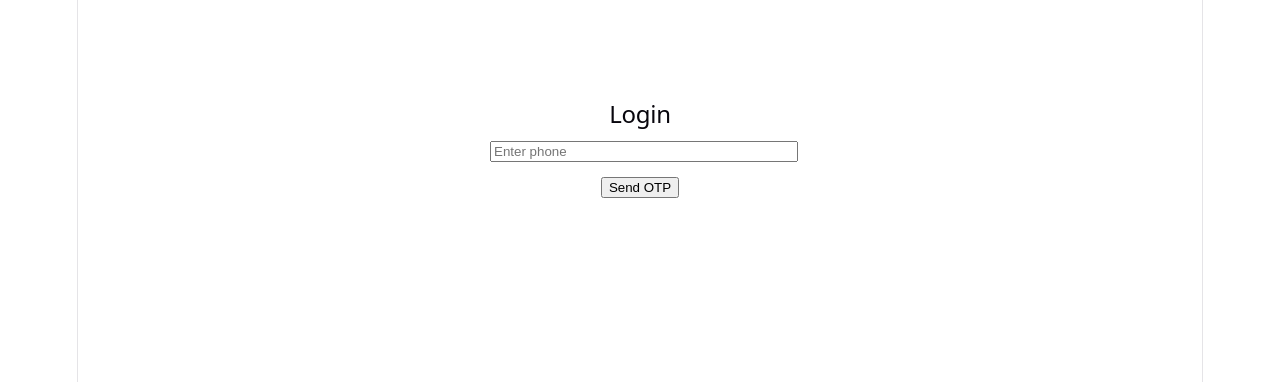
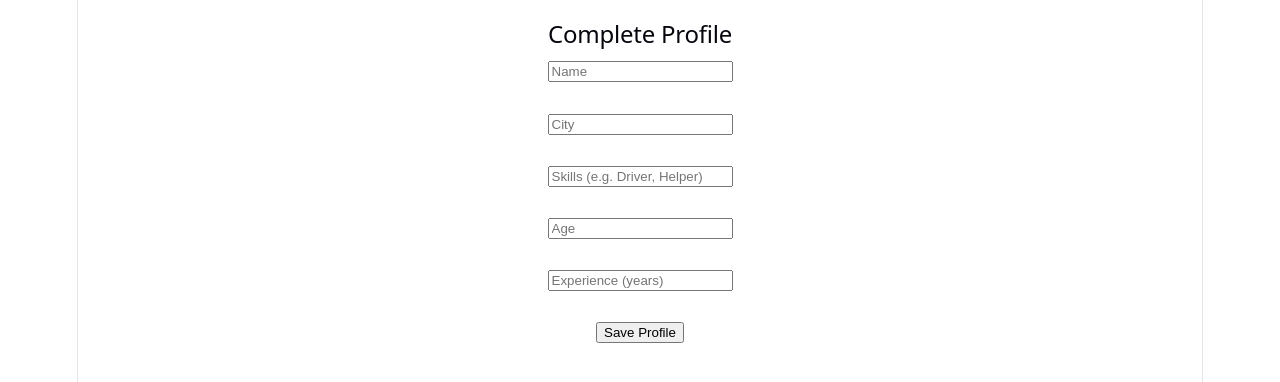
Before and after one commit to keshav10kumar/kaam-saathi-frontend, a React (Vite) app: page /profile in a window 1280 px wide. Shown: the top 382 px of the page. Built offline with nearby package versions, Linux system fonts and the light colour scheme.

Commit message:
Add profile page, axios config, user service and UI updates

```diff
--- a/package.json
+++ b/package.json
@@ -11,8 +11,9 @@
   },
   "dependencies": {
     "axios": "^1.16.1",
-    "react": "^19.2.6",
-    "react-dom": "^19.2.6"
+    "react": "^18.2.0",
+    "react-dom": "^18.2.0",
+    "react-router-dom": "^6.30.4"
   },
   "devDependencies": {
     "@eslint/js": "^10.0.1",
--- a/src/App.jsx
+++ b/src/App.jsx
@@ -1,8 +1,21 @@
+
 import React from "react";
+import { BrowserRouter as Router, Routes, Route } from "react-router-dom";
+
 import LoginPage from "./pages/LoginPage";
+import Profile from "./pages/Profile";
+import Jobs from "./pages/Jobs";
 
 function App() {
-  return <LoginPage />;
+  return (
+    <Router>
+      <Routes>
+        <Route path="/" element={<LoginPage />} />
+        <Route path="/profile" element={<Profile />} />
+        <Route path="/jobs" element={<Jobs />} />
+      </Routes>
+    </Router>
+  );
 }
 
 export default App;
--- /dev/null
+++ b/src/api/axios.js
@@ -0,0 +1,7 @@
+import axios from "axios";
+
+const api = axios.create({
+  baseURL: "http://localhost:8080/api",
+});
+
+export default api;
--- a/src/pages/Jobs.jsx
+++ b/src/pages/Jobs.jsx
@@ -1,35 +1,106 @@
-import { useEffect, useState } from "react";
+import React, { useEffect, useState } from "react";
 import api from "../api/api";
 
 function Jobs() {
   const [jobs, setJobs] = useState([]);
+  const [appliedJobs, setAppliedJobs] = useState([]); // ✅ track applied jobs
 
   useEffect(() => {
-    api.get("/jobs")
-      .then((res) => {
-        setJobs(res.data);
-      })
-      .catch((err) => {
-        console.error("Error fetching jobs:", err);
-      });
+    fetchJobs();
   }, []);
 
+  const fetchJobs = async () => {
+    try {
+      const res = await api.get("/jobs");
+      setJobs(res.data);
+    } catch (err) {
+      console.error("Error fetching jobs:", err);
+    }
+  };
+
+  const handleApply = async (jobId) => {
+    try {
+      const userId = localStorage.getItem("userId");
+
+      await api.post(`/jobs/${jobId}/apply?userId=${userId}`);
+
+      // ✅ Update UI instantly
+      setAppliedJobs([...appliedJobs, jobId]);
+
+      alert("Applied successfully ✅");
+
+    } catch (error) {
+      console.error("Apply failed:", error);
+      alert(error.response?.data || "Something went wrong ❌");
+    }
+  };
+
   return (
-    <div>
-      <h2>Jobs List</h2>
+    <div style={{ padding: "20px" }}>
+      <h2>Available Jobs</h2>
 
       {jobs.length === 0 && <p>No jobs found</p>}
 
-      {jobs.map((job) => (
-        <div key={job.id}>
-          <p><b>{job.title}</b></p>
-          <p>{job.city}</p>
-          <p>📞 {job.phone}</p>
-          <hr />
-        </div>
-      ))}
+      {jobs.map((job) => {
+        const isApplied = appliedJobs.includes(job.id);
+
+        return (
+          <div key={job.id} style={styles.card}>
+            <h3>{job.title}</h3>
+            <p>{job.description}</p>
+            <p><b>City:</b> {job.city}</p>
+            <p><b>Salary:</b> ₹{job.salary}</p>
+
+            {/* ✅ APPLY BUTTON */}
+            <button
+              style={{
+                ...styles.button,
+                backgroundColor: isApplied ? "gray" : "#007bff",
+                color: "white"
+              }}
+              disabled={isApplied}
+              onClick={() => handleApply(job.id)}
+            >
+              {isApplied ? "Applied ✅" : "Apply"}
+            </button>
+
+            <br /><br />
+
+            {/* ✅ CALL BUTTON */}
+            <a href={`tel:${job.phone}`}>
+              <button style={styles.callButton}>
+                Call Recruiter
+              </button>
+            </a>
+          </div>
+        );
+      })}
     </div>
   );
 }
 
+const styles = {
+  card: {
+    border: "1px solid #ddd",
+    padding: "15px",
+    marginBottom: "12px",
+    borderRadius: "8px",
+    background: "#fafafa"
+  },
+  button: {
+    padding: "8px 12px",
+    cursor: "pointer",
+    border: "none",
+    borderRadius: "4px"
+  },
+  callButton: {
+    padding: "8px 12px",
+    cursor: "pointer",
+    backgroundColor: "green",
+    color: "white",
+    border: "none",
+    borderRadius: "4px"
+  }
+};
+
 export default Jobs;
--- a/src/pages/LoginPage.jsx
+++ b/src/pages/LoginPage.jsx
@@ -1,11 +1,14 @@
 import React, { useState } from "react";
 import { sendOtp, verifyOtp } from "../api/authApi";
+import { useNavigate } from "react-router-dom";
 
 const LoginPage = () => {
     const [phone, setPhone] = useState("");
     const [otp, setOtp] = useState("");
     const [otpSent, setOtpSent] = useState(false);
     const [message, setMessage] = useState("");
+
+    const navigate = useNavigate();
 
     const handleSendOtp = async () => {
         try {
@@ -21,10 +24,19 @@ const LoginPage = () => {
         try {
             const response = await verifyOtp(phone, otp);
 
-            // Save user (simple)
+            // ✅ IMPORTANT: store userId (REQUIRED for Day 13)
+            localStorage.setItem("userId", response.data.id);
+
+            // ✅ store phone (already correct)
+            localStorage.setItem("phone", phone);
+
+            // ✅ optional: full user object
             localStorage.setItem("user", JSON.stringify(response.data));
 
             setMessage("Login successful ✅");
+
+            navigate("/profile");
+
         } catch (error) {
             setMessage("Invalid OTP ❌");
         }
--- /dev/null
+++ b/src/pages/Profile.jsx
@@ -0,0 +1,130 @@
+import { useEffect, useState } from "react";
+import { getProfile, updateProfile } from "../services/userService";
+import { useNavigate } from "react-router-dom";
+
+const Profile = () => {
+  const phone = localStorage.getItem("phone");
+  const navigate = useNavigate(); // ✅ added
+
+  const [form, setForm] = useState({
+    name: "",
+    city: "",
+    skills: "",
+    age: "",
+    experience: ""
+  });
+
+  const [loading, setLoading] = useState(false); // ✅ optional UX
+
+  // ✅ Load Profile
+  useEffect(() => {
+    if (phone) {
+      getProfile(phone)
+        .then((data) => {
+          setForm({
+            name: data.name || "",
+            city: data.city || "",
+            skills: data.skills || "",
+            age: data.age || "",
+            experience: data.experience || ""
+          });
+        })
+        .catch((err) => {
+          console.log("Profile load error:", err);
+        });
+    }
+  }, [phone]);
+
+  // ✅ Handle Input Change
+  const handleChange = (e) => {
+    setForm({
+      ...form,
+      [e.target.name]: e.target.value
+    });
+  };
+
+  // ✅ Save Profile
+  const handleSubmit = async () => {
+    try {
+      if (!form.name || !form.city) {
+        alert("Name and City are required ❗");
+        return;
+      }
+
+      setLoading(true);
+
+      await updateProfile({
+        phone,
+        ...form
+      });
+
+      alert("Profile saved ✅");
+
+      // ✅ Navigate to Jobs page (IMPORTANT)
+      navigate("/jobs");
+
+    } catch (err) {
+      console.log(err);
+      alert("Error saving profile ❌");
+    } finally {
+      setLoading(false);
+    }
+  };
+
+  return (
+    <div style={{ padding: "20px" }}>
+      <h2>Complete Profile</h2>
+
+      <input
+        type="text"
+        name="name"
+        placeholder="Name"
+        value={form.name}
+        onChange={handleChange}
+      />
+      <br /><br />
+
+      <input
+        type="text"
+        name="city"
+        placeholder="City"
+        value={form.city}
+        onChange={handleChange}
+      />
+      <br /><br />
+
+      <input
+        type="text"
+        name="skills"
+        placeholder="Skills (e.g. Driver, Helper)"
+        value={form.skills}
+        onChange={handleChange}
+      />
+      <br /><br />
+
+      <input
+        type="number"
+        name="age"
+        placeholder="Age"
+        value={form.age}
+        onChange={handleChange}
+      />
+      <br /><br />
+
+      <input
+        type="number"
+        name="experience"
+        placeholder="Experience (years)"
+        value={form.experience}
+        onChange={handleChange}
+      />
+      <br /><br />
+
+      <button onClick={handleSubmit} disabled={loading}>
+        {loading ? "Saving..." : "Save Profile"}
+      </button>
+    </div>
+  );
+};
+
+export default Profile;
--- /dev/null
+++ b/src/services/userService.js
@@ -0,0 +1,13 @@
+import api from "../api/axios";
+
+// ✅ Get User Profile
+export const getProfile = async (phone) => {
+  const response = await api.get(`/users/${phone}`);
+  return response.data;
+};
+
+// ✅ Update User Profile
+export const updateProfile = async (data) => {
+  const response = await api.put("/users/profile", data);
+  return response.data;
+};
```
Also changed, not shown: 1 other file (tests, documents, lock files or other folders).
